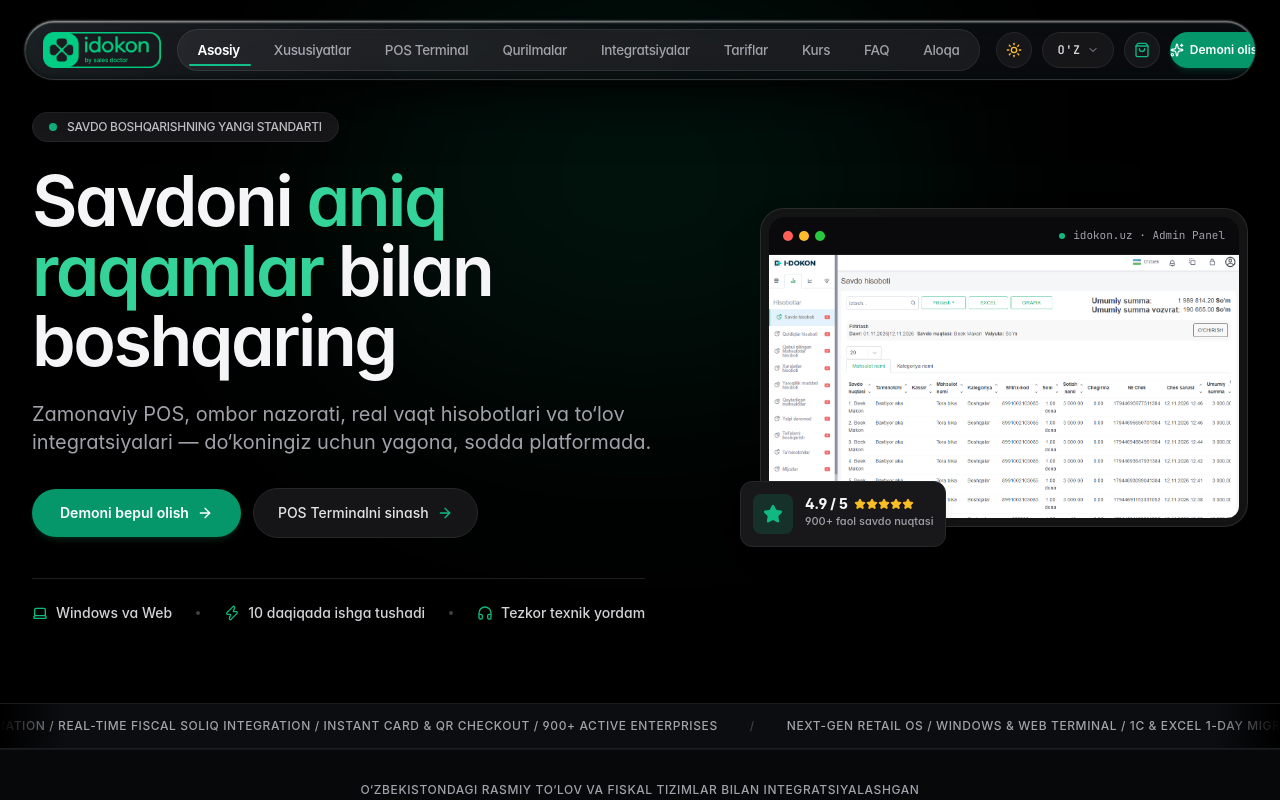
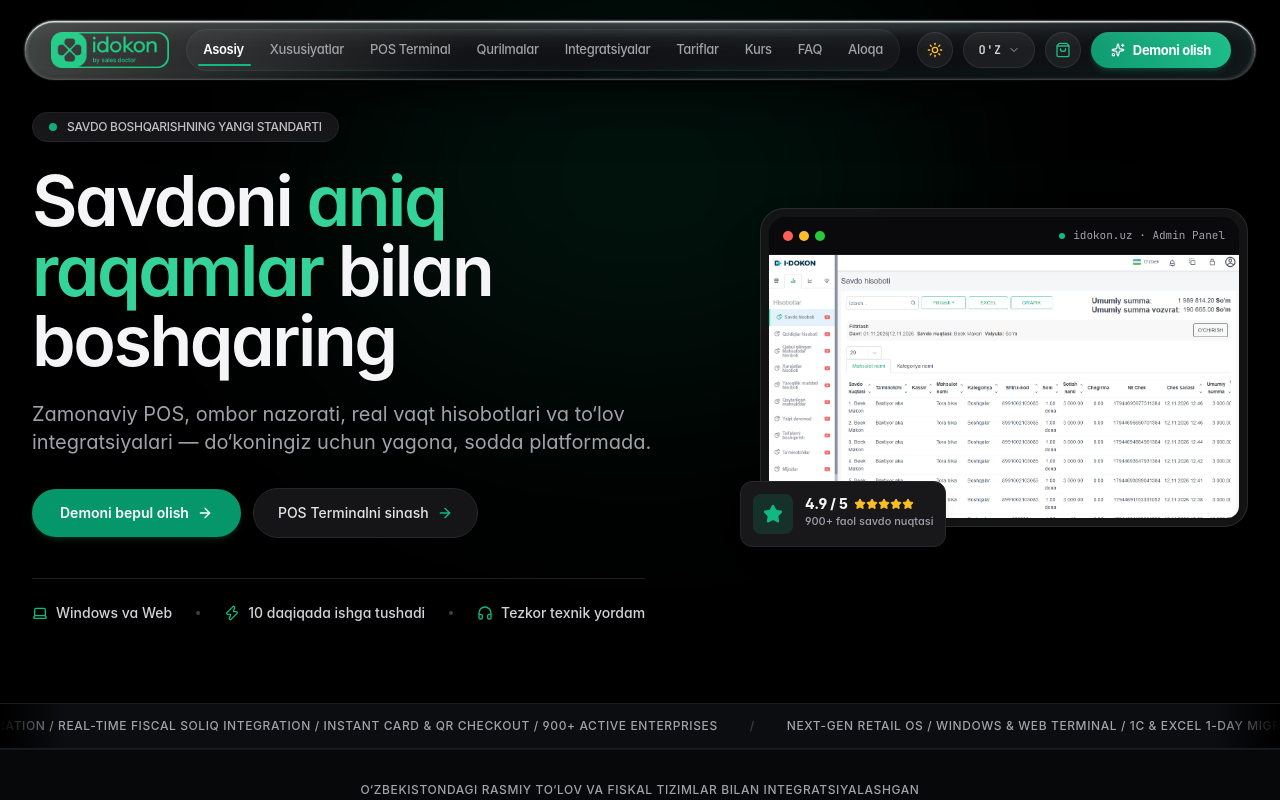
Before and after one commit to behruzerkinov/idokonOfficialWebsite, a React (Vite) app: page / in a window 1280 px wide. Shown: the top 800 px of the page. Built offline with nearby package versions, Linux system fonts and the light colour scheme.

Commit message:
fix(nav): restore pristine unclipped demo button and implement true super water-like optical refraction glass

```diff
--- a/src/components/Navbar.jsx
+++ b/src/components/Navbar.jsx
@@ -137,7 +137,7 @@ export const Navbar = ({
     <>
       {/* Floating Island Navigation Container with Authentic iOS Liquid Glass Refraction */}
       <header className="fixed top-3 sm:top-5 inset-x-0 mx-auto z-50 w-full max-w-[1560px] px-3 sm:px-6 pointer-events-none transition-all duration-300">
-        <div className={`liquid-glass liquid-glass-sheen pointer-events-auto rounded-full px-3 sm:px-4.5 py-1.5 sm:py-2 flex items-center justify-between gap-3 sm:gap-4 transition-all duration-300 ${
+        <div className={`liquid-glass liquid-glass-sheen pointer-events-auto rounded-full px-3.5 sm:px-5 py-1.5 sm:py-2 flex items-center justify-between gap-2.5 sm:gap-4 transition-all duration-300 ${
           isScrolled
             ? 'shadow-2xl shadow-black/25 dark:shadow-black/85'
             : 'shadow-xl shadow-black/10 dark:shadow-black/50'
@@ -155,10 +155,10 @@ export const Navbar = ({
           </div>
 
           {/* Center Col: Desktop Navigation Links (One Circular Container) */}
-          <div className="hidden xl:flex items-center justify-center">
+          <div className="hidden xl:flex items-center justify-center min-w-0">
             <nav
               ref={navRef}
-              className="relative flex items-center gap-0.5 2xl:gap-1 p-1 rounded-full bg-black/[0.04] dark:bg-white/[0.06] border border-black/[0.04] dark:border-white/[0.08] backdrop-blur-md select-none overflow-hidden"
+              className="relative flex items-center gap-0.5 2xl:gap-1 p-1 rounded-full bg-black/[0.02] dark:bg-white/[0.04] border border-black/[0.04] dark:border-white/[0.06] select-none"
             >
               {/* Active Indicator (Clean Apple emerald pill) */}
               <motion.div
@@ -188,7 +188,7 @@ export const Navbar = ({
                     onClick={(e) => handleLinkClick(e, link.id)}
                     onMouseEnter={() => setHoveredId(link.id)}
                     onMouseLeave={() => setHoveredId(null)}
-                    className={`relative px-4 2xl:px-4.5 py-1.5 rounded-full text-[13.5px] 2xl:text-[14.5px] font-medium tracking-tight whitespace-nowrap cursor-pointer transition-colors duration-150 z-20 ${
+                    className={`relative px-3 2xl:px-4 py-1.5 rounded-full text-[13px] 2xl:text-[14px] font-medium tracking-tight whitespace-nowrap cursor-pointer transition-colors duration-150 z-20 ${
                       isActive
                         ? 'text-[#1d1d1f] dark:text-white font-semibold'
                         : 'text-zinc-600 hover:text-[#1d1d1f] dark:text-zinc-400 dark:hover:text-white'
@@ -198,7 +198,7 @@ export const Navbar = ({
                       {isHovered && (
                         <motion.div
                           layoutId="nav-hover-pill"
-                          className="absolute inset-0 rounded-full bg-black/[0.05] dark:bg-white/[0.08] -z-10"
+                          className="absolute inset-0 rounded-full bg-black/[0.04] dark:bg-white/[0.07] -z-10"
                           initial={{ opacity: 0 }}
                           animate={{ opacity: 1 }}
                           exit={{ opacity: 0 }}
@@ -217,10 +217,10 @@ export const Navbar = ({
           {/* Right Col: Tidy Responsive Action Bar */}
           <div className="flex items-center justify-end gap-2 sm:gap-2.5 flex-shrink-0 pr-0.5 sm:pr-1">
 
-            {/* Phone Hotline Link: Ultra-wide desktop only */}
+            {/* Phone Hotline Link: Ultra-wide desktop only (>= 1680px) */}
             <a
               href="tel:+998991130999"
-              className="hidden min-[1680px]:flex items-center gap-1.5 h-9 px-3.5 rounded-full bg-zinc-100 dark:bg-zinc-900 border border-zinc-200 dark:border-zinc-800 text-xs font-semibold text-zinc-700 dark:text-zinc-300 hover:text-emerald-500 dark:hover:text-emerald-400 transition-colors whitespace-nowrap"
+              className="hidden min-[1680px]:flex items-center gap-1.5 h-9 px-3.5 rounded-full bg-zinc-100/80 dark:bg-zinc-900/80 border border-zinc-200/80 dark:border-white/[0.08] text-xs font-semibold text-zinc-700 dark:text-zinc-300 hover:text-emerald-500 dark:hover:text-emerald-400 transition-colors whitespace-nowrap"
               title="Savdo operatori"
             >
               <div className="w-4 h-4 rounded-full bg-emerald-500/15 flex items-center justify-center text-emerald-600 dark:text-emerald-400 flex-shrink-0">
@@ -233,7 +233,7 @@ export const Navbar = ({
             <button
               type="button"
               onClick={toggleTheme}
-              className="hidden xl:flex h-9 w-9 items-center justify-center rounded-full bg-zinc-100 dark:bg-zinc-900/90 border border-zinc-200 dark:border-zinc-800 text-zinc-600 dark:text-zinc-400 hover:text-zinc-900 dark:hover:text-zinc-100 transition-all cursor-pointer flex-shrink-0 hover:scale-105 active:scale-95 shadow-xs"
+              className="hidden xl:flex h-9 w-9 items-center justify-center rounded-full bg-zinc-100/80 dark:bg-zinc-900/80 border border-zinc-200/80 dark:border-white/[0.08] text-zinc-600 dark:text-zinc-400 hover:text-zinc-900 dark:hover:text-zinc-100 transition-all cursor-pointer flex-shrink-0 hover:scale-105 active:scale-95 shadow-xs"
               aria-label="Toggle theme"
               title={theme === 'dark' ? "Yorug' rejim" : "Qorong'i rejim"}
             >
@@ -249,7 +249,7 @@ export const Navbar = ({
               <button
                 type="button"
                 onClick={() => setLangDropdownOpen(!langDropdownOpen)}
-                className="h-9 px-3.5 flex items-center gap-1.5 rounded-full text-xs font-semibold bg-zinc-100 dark:bg-zinc-900/90 border border-zinc-200 dark:border-zinc-800 text-zinc-700 dark:text-zinc-300 hover:text-zinc-950 dark:hover:text-white transition-all cursor-pointer whitespace-nowrap hover:scale-105 active:scale-95 shadow-xs"
+                className="h-9 px-3.5 flex items-center gap-1.5 rounded-full text-xs font-semibold bg-zinc-100/80 dark:bg-zinc-900/80 border border-zinc-200/80 dark:border-white/[0.08] text-zinc-700 dark:text-zinc-300 hover:text-zinc-950 dark:hover:text-white transition-all cursor-pointer whitespace-nowrap hover:scale-105 active:scale-95 shadow-xs"
                 aria-label="Tilni tanlash"
               >
                 <span className="font-mono font-bold tracking-wider">{currentLanguage.short}</span>
@@ -258,7 +258,7 @@ export const Navbar = ({
 
               {langDropdownOpen && (
                 <div
-                  className="absolute right-0 mt-2 w-36 bg-white dark:bg-zinc-900 rounded-2xl shadow-xl border border-zinc-200 dark:border-zinc-800 py-1.5 z-50 backdrop-blur-xl animate-in fade-in duration-100"
+                  className="absolute right-0 mt-2 w-36 bg-white/95 dark:bg-zinc-900/95 rounded-2xl shadow-xl border border-zinc-200 dark:border-zinc-800 py-1.5 z-50 backdrop-blur-xl animate-in fade-in duration-100"
                   onClick={() => setLangDropdownOpen(false)}
                 >
                   {languages.map((l) => (
@@ -288,7 +288,7 @@ export const Navbar = ({
             <button
               type="button"
               onClick={onOpenCart}
-              className="h-9 w-9 sm:h-9 sm:w-9 flex items-center justify-center relative rounded-full bg-zinc-100 dark:bg-zinc-900/90 border border-zinc-200 dark:border-white/[0.08] text-zinc-700 dark:text-zinc-300 hover:text-emerald-500 dark:hover:text-emerald-400 transition-all cursor-pointer flex-shrink-0 hover:scale-105 active:scale-95 shadow-xs"
+              className="h-9 w-9 sm:h-9 sm:w-9 flex items-center justify-center relative rounded-full bg-zinc-100/80 dark:bg-zinc-900/80 border border-zinc-200/80 dark:border-white/[0.08] text-zinc-700 dark:text-zinc-300 hover:text-emerald-500 dark:hover:text-emerald-400 transition-all cursor-pointer flex-shrink-0 hover:scale-105 active:scale-95 shadow-xs"
               aria-label={t.nav.cart}
               title={t.nav.cart}
             >
@@ -300,21 +300,21 @@ export const Navbar = ({
               )}
             </button>
 
-            {/* Primary Demo CTA Button (pure white text & sparkles) */}
+            {/* Primary Demo CTA Button (Fixed: generous px-5 padding, unclipped text, pristine emerald pill) */}
             <button
               type="button"
               onClick={onOpenDemo}
-              className="hidden sm:inline-flex h-9 px-4.5 items-center gap-1.5 rounded-full text-xs font-semibold text-white bg-emerald-600 hover:bg-emerald-500 shadow-md shadow-emerald-600/20 transition-all duration-150 active:scale-95 whitespace-nowrap cursor-pointer flex-shrink-0"
+              className="hidden sm:inline-flex items-center justify-center gap-2 h-9 sm:h-9.5 px-5 rounded-full text-xs sm:text-[13px] font-bold text-white bg-gradient-to-r from-emerald-600 to-emerald-500 hover:from-emerald-500 hover:to-emerald-400 shadow-md shadow-emerald-600/25 hover:shadow-lg hover:shadow-emerald-500/35 hover:scale-[1.03] active:scale-95 transition-all duration-150 whitespace-nowrap cursor-pointer flex-shrink-0"
             >
               <Sparkles className="w-3.5 h-3.5 shrink-0 text-white" />
-              <span className="shrink-0 text-white">{t.nav.tryDemo}</span>
+              <span className="shrink-0 text-white font-bold tracking-tight">{t.nav.tryDemo}</span>
             </button>
 
             {/* Mobile Animated Burger Button: Circular */}
             <button
               type="button"
               onClick={() => setMobileMenuOpen(true)}
-              className="xl:hidden h-9 w-9 sm:h-9 sm:w-9 flex flex-col items-center justify-center gap-1.5 rounded-full bg-zinc-100 dark:bg-zinc-900/90 border border-zinc-200 dark:border-white/[0.08] text-zinc-800 dark:text-zinc-200 hover:text-emerald-500 dark:hover:text-emerald-400 transition-all cursor-pointer"
+              className="xl:hidden h-9 w-9 sm:h-9 sm:w-9 flex flex-col items-center justify-center gap-1.5 rounded-full bg-zinc-100/80 dark:bg-zinc-900/80 border border-zinc-200/80 dark:border-white/[0.08] text-zinc-800 dark:text-zinc-200 hover:text-emerald-500 dark:hover:text-emerald-400 transition-all cursor-pointer"
               aria-label={t.menu?.open || "Menyuni ochish"}
             >
               <span className="w-4.5 h-0.5 rounded-full bg-current block" />
@@ -335,7 +335,7 @@ export const Navbar = ({
             animate={{ opacity: 1, scale: 1, y: 0 }}
             exit={{ opacity: 0, scale: 0.8, y: 20 }}
             transition={{ duration: 0.25, ease: [0.16, 1, 0.3, 1] }}
-            className="liquid-glass liquid-glass-sheen fixed bottom-6 right-5 sm:bottom-8 sm:right-8 z-40 px-4 py-2.5 sm:px-4.5 sm:py-2.5 rounded-full flex items-center gap-2 text-xs sm:text-sm font-semibold text-zinc-900 dark:text-zinc-50 shadow-2xl cursor-pointer hover:scale-105 active:scale-95 transition-transform group pointer-events-auto"
+            className="liquid-glass liquid-glass-sheen fixed bottom-6 right-5 sm:bottom-8 sm:right-8 z-40 px-5 py-2.5 rounded-full flex items-center gap-2 text-xs sm:text-sm font-semibold text-zinc-900 dark:text-zinc-50 shadow-2xl cursor-pointer hover:scale-105 active:scale-95 transition-transform group pointer-events-auto"
             aria-label="Yuqoriga qaytish"
             title="Yuqoriga qaytish"
           >
--- a/src/index.css
+++ b/src/index.css
@@ -108,40 +108,92 @@
   border-bottom: 1px solid rgba(255, 255, 255, 0.08);
 }
 
-/* iOS 18 & visionOS Authentic Liquid Glass Bending & Optical Refraction */
+/* Super Water-Like Liquid Glass with Meniscus Caustics & Optical Refraction */
 .liquid-glass {
   position: relative;
-  background: linear-gradient(135deg, rgba(255, 255, 255, 0.72) 0%, rgba(245, 245, 248, 0.52) 100%);
-  backdrop-filter: blur(28px) saturate(210%) brightness(103%) url(#ios-glass-refraction);
-  -webkit-backdrop-filter: blur(28px) saturate(210%) brightness(103%);
-  border: 1px solid rgba(255, 255, 255, 0.65);
+  /* Crystal clear liquid water - highly translucent so content underneath is clearly visible */
+  background: linear-gradient(
+    135deg,
+    rgba(255, 255, 255, 0.32) 0%,
+    rgba(255, 255, 255, 0.10) 45%,
+    rgba(240, 248, 255, 0.16) 100%
+  );
+  backdrop-filter: blur(12px) saturate(220%) contrast(106%) brightness(110%);
+  backdrop-filter: url(#glass-refraction) blur(10px) saturate(220%) contrast(106%) brightness(110%);
+  -webkit-backdrop-filter: blur(12px) saturate(220%) contrast(106%) brightness(110%);
+  border: 1px solid rgba(255, 255, 255, 0.55);
   box-shadow:
-    0 20px 48px -10px rgba(0, 0, 0, 0.12),
-    0 10px 24px -5px rgba(0, 0, 0, 0.07),
-    inset 0 1.5px 2px 0 rgba(255, 255, 255, 0.95),
-    inset 0 -1.5px 3px 0 rgba(0, 0, 0, 0.06),
-    inset 0 0 18px 0 rgba(255, 255, 255, 0.35),
-    0 0 0 1px rgba(0, 0, 0, 0.04);
+    /* Ambient water drop elevation */
+    0 20px 45px -12px rgba(0, 0, 0, 0.14),
+    0 8px 18px -6px rgba(0, 0, 0, 0.07),
+    /* Top meniscus caustic highlight - water surface tension */
+    inset 0 1.5px 1px 0 rgba(255, 255, 255, 0.95),
+    /* Bottom meniscus refraction */
+    inset 0 -1.5px 2px 0 rgba(0, 0, 0, 0.08),
+    /* Lateral caustics */
+    inset 1.5px 0 2px 0 rgba(255, 255, 255, 0.45),
+    inset -1.5px 0 2px 0 rgba(255, 255, 255, 0.45),
+    /* Volumetric water glow */
+    inset 0 0 24px 0 rgba(255, 255, 255, 0.22),
+    0 0 0 1px rgba(255, 255, 255, 0.25);
 }
 
 .dark .liquid-glass {
-  background: linear-gradient(135deg, rgba(20, 22, 28, 0.72) 0%, rgba(10, 12, 16, 0.82) 100%);
-  backdrop-filter: blur(32px) saturate(220%) brightness(108%) url(#ios-glass-refraction);
-  -webkit-backdrop-filter: blur(32px) saturate(220%) brightness(108%);
-  border: 1px solid rgba(255, 255, 255, 0.16);
+  /* Crystal dark water - ultra translucent with optical bending */
+  background: linear-gradient(
+    135deg,
+    rgba(255, 255, 255, 0.12) 0%,
+    rgba(20, 26, 38, 0.25) 45%,
+    rgba(10, 15, 24, 0.38) 100%
+  );
+  backdrop-filter: blur(12px) saturate(230%) contrast(108%) brightness(114%);
+  backdrop-filter: url(#glass-refraction) blur(10px) saturate(230%) contrast(108%) brightness(114%);
+  -webkit-backdrop-filter: blur(12px) saturate(230%) contrast(108%) brightness(114%);
+  border: 1px solid rgba(255, 255, 255, 0.22);
   box-shadow:
-    0 25px 60px -12px rgba(0, 0, 0, 0.82),
-    0 12px 28px -6px rgba(0, 0, 0, 0.6),
-    inset 0 1.5px 1.5px 0 rgba(255, 255, 255, 0.48),
-    inset 0 -2px 6px 0 rgba(0, 0, 0, 0.5),
-    inset 0 0 20px 0 rgba(16, 185, 129, 0.06),
-    0 0 0 1px rgba(255, 255, 255, 0.06);
+    /* Deep liquid drop shadow */
+    0 25px 60px -15px rgba(0, 0, 0, 0.85),
+    0 12px 24px -8px rgba(0, 0, 0, 0.6),
+    /* Top meniscus highlight - crisp white reflection on dark water */
+    inset 0 1.5px 1px 0 rgba(255, 255, 255, 0.8),
+    /* Bottom meniscus depth */
+    inset 0 -2px 4px 0 rgba(0, 0, 0, 0.55),
+    /* Lateral liquid rim reflections */
+    inset 2px 0 3px 0 rgba(255, 255, 255, 0.22),
+    inset -2px 0 3px 0 rgba(255, 255, 255, 0.22),
+    /* Volumetric emerald-tinted water caustic depth */
+    inset 0 0 28px 0 rgba(16, 185, 129, 0.08),
+    0 0 0 1px rgba(255, 255, 255, 0.08);
 }
 
-/* Liquid Glass Sheen Overlay */
+/* Water Droplet Curvature Gloss Sheen (Smooth radial reflection - ZERO vertical seams) */
 .liquid-glass-sheen {
   position: relative;
   overflow: hidden;
+}
+
+.liquid-glass-sheen::before {
+  content: '';
+  position: absolute;
+  inset: 0;
+  border-radius: inherit;
+  background: radial-gradient(
+    ellipse 90% 60% at 50% 0%,
+    rgba(255, 255, 255, 0.42) 0%,
+    rgba(255, 255, 255, 0.08) 50%,
+    transparent 85%
+  );
+  pointer-events: none;
+  z-index: 1;
+}
+
+.dark .liquid-glass-sheen::before {
+  background: radial-gradient(
+    ellipse 90% 60% at 50% 0%,
+    rgba(255, 255, 255, 0.22) 0%,
+    rgba(255, 255, 255, 0.04) 50%,
+    transparent 85%
+  );
 }
 
 .liquid-glass-sheen::after {
@@ -150,23 +202,13 @@
   inset: 0;
   border-radius: inherit;
   background: linear-gradient(
-    130deg,
-    rgba(255, 255, 255, 0.28) 0%,
-    rgba(255, 255, 255, 0.04) 30%,
-    transparent 55%
+    115deg,
+    rgba(255, 255, 255, 0.16) 0%,
+    transparent 35%,
+    rgba(255, 255, 255, 0.06) 100%
   );
   pointer-events: none;
-  mix-blend-mode: overlay;
   z-index: 1;
-}
-
-.dark .liquid-glass-sheen::after {
-  background: linear-gradient(
-    130deg,
-    rgba(255, 255, 255, 0.16) 0%,
-    rgba(255, 255, 255, 0.03) 30%,
-    transparent 55%
-  );
 }
 
 /* Clean Marquee Animation */
```
Also changed, not shown: index.html (+8 -7 lines).
